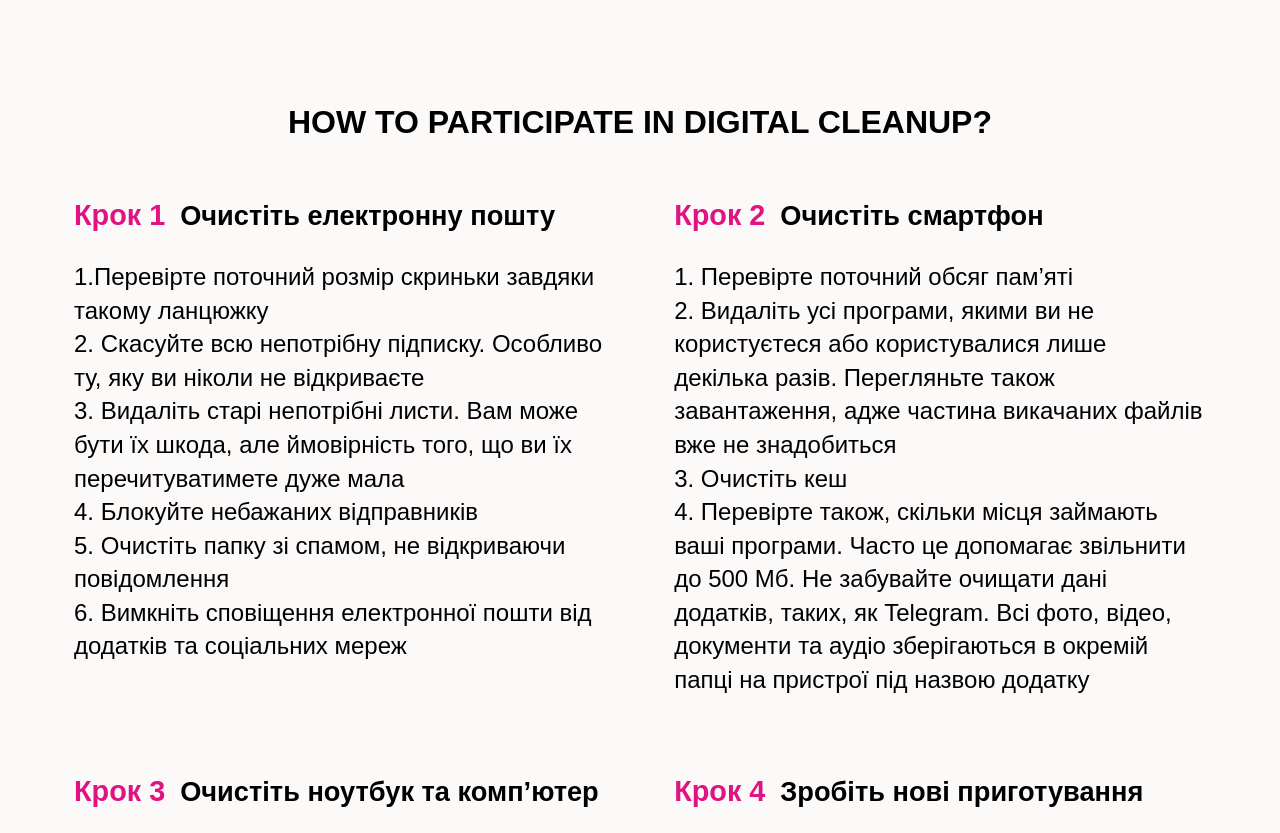
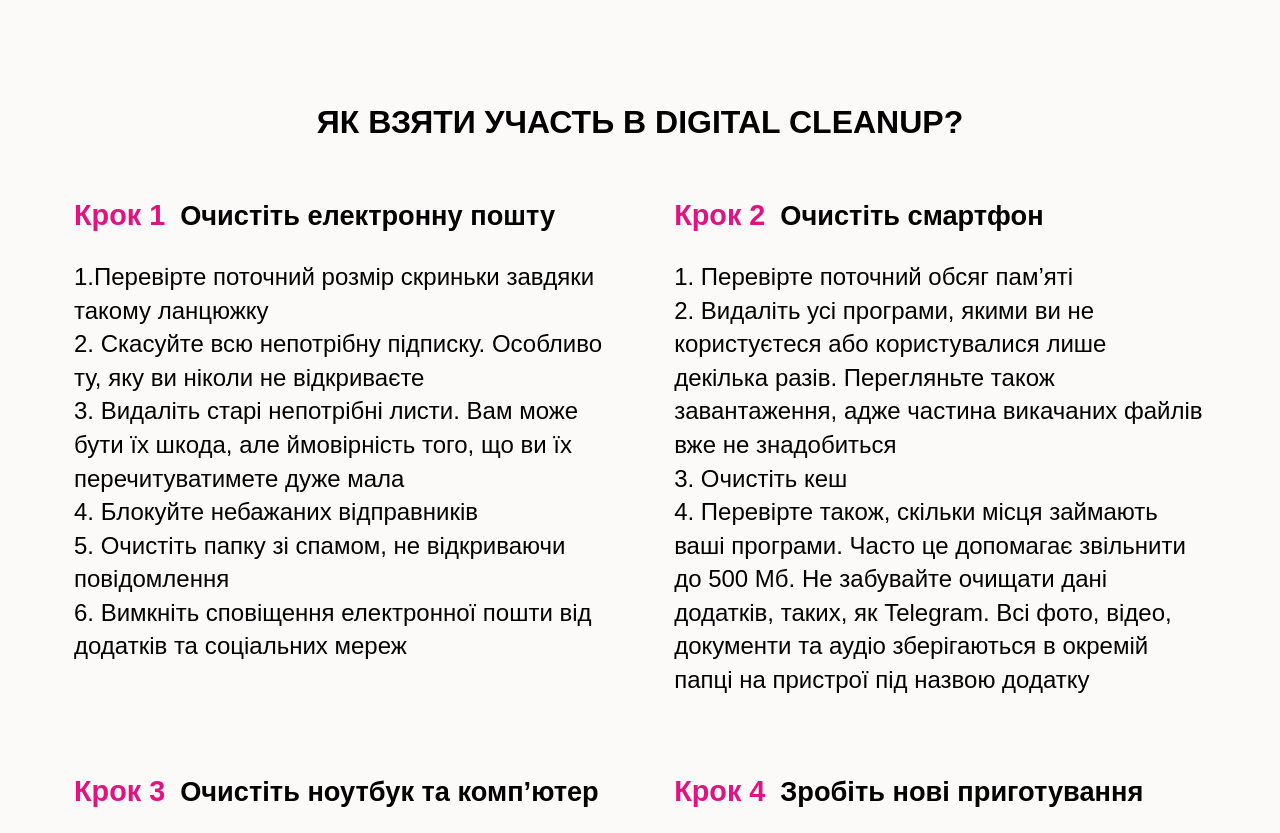
Before and after one commit to KozlovIvanDev/Digital-Cleanup, a website built with Parcel: page index.html in a window 1280 px wide. Shown: the part 1438-2271 px from the top of the page. Built offline with nearby package versions, Linux system fonts and the light colour scheme; a web font is replaced by a local one.

Commit message:
Add files via upload

```diff
--- a/css/main.css
+++ b/css/main.css
@@ -619,6 +619,7 @@ svg:hover {
   color: #000;
   margin: 30px;
   padding-top: 50px;
+  text-transform: uppercase;
 }
 .info-par {
   font-size: 1.5rem;
--- a/index.html
+++ b/index.html
@@ -181,7 +181,7 @@
       </div>
     </section>
 
-      <h2 class="info-maintxt">HOW TO PARTICIPATE IN DIGITAL CLEANUP?</h2>
+      <h2 class="info-maintxt">Як взяти участь в DIGITAL CLEANUP?</h2>
       <section class="info grid-container" id="info">
 
       <section class="how_to grid-item">
```
